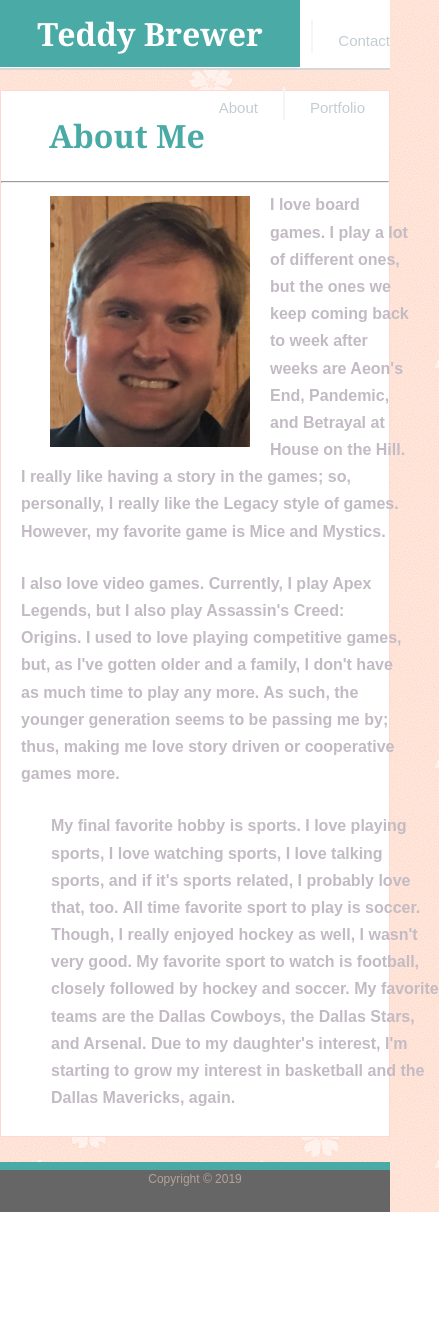
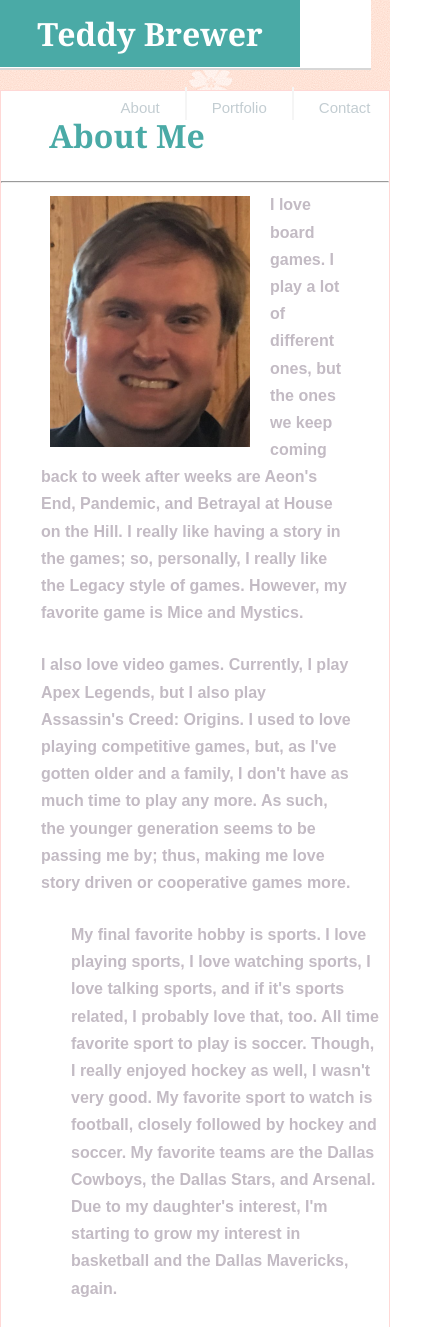
Before and after one commit to Toganas/Responsive-Portfolio, a plain HTML site: page index.html in a window 390 px wide. Shown: the top 1327 px of the page, 439 px wide, since content can reach past the window. Before the commit the page ends 1212 px from the top, so only its background shows below. Drawn offline with Linux system fonts and the light colour scheme.

Commit message:
media query down to 768, not perfect but good enough for now

```diff
--- a/assets/css/style.css
+++ b/assets/css/style.css
@@ -313,11 +313,7 @@ span {
 /* media queries */
 
 @media screen and (max-width:980px){
-
-}
-
-@media screen and (max-width: 768px){
-    .top{
+ .top{
         width:100%;
     }
     .boxes{
@@ -325,8 +321,26 @@ span {
     }
     .container{
         width:100%
+}
+.absolute{
+    width:100%;
+}
+
+@media screen and (max-width: 768px){
+    .top{
+        width:95%;
     }
-    #third{
-        width:100%
+    .boxes{
+        width:100%;
     }
+    .container{
+        width:100%;
+    }
+
+    .bio{
+        width:80%;
+        margin-left: 20px;
+    }
+
+
 }
```
